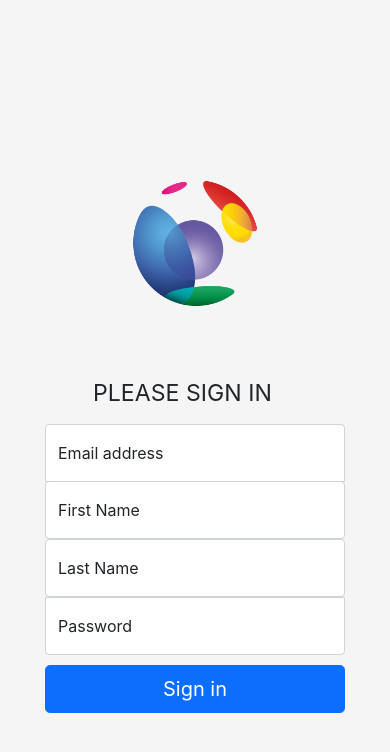
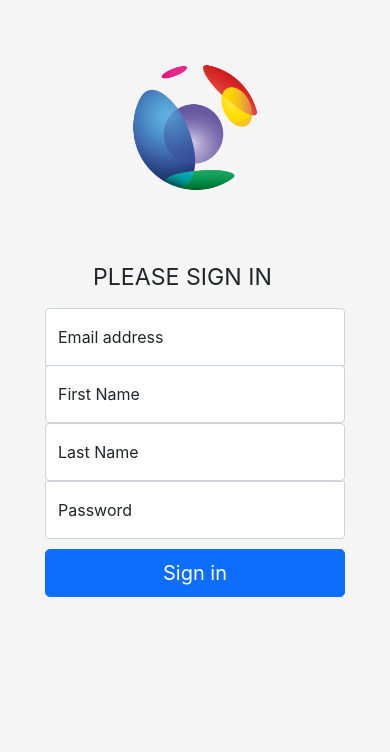
Before and after one commit to dahnny/BlackFreelancer, a React (Create React App) app in the folder frontend/: page / in a window 390 px wide. Shown: the top 752 px of the page. Built offline with nearby package versions, Linux system fonts and the light colour scheme.

Commit message:
fix: image size

```diff
--- a/frontend/src/components/css/Login.css
+++ b/frontend/src/components/css/Login.css
@@ -1,6 +1,12 @@
 .containers{
     height: 100vh
 
+}
+
+@media only screen and (max-width: 600px) {
+  .containers {
+    height: 100%;
+  }
 }
 
 .form-signin {
```
